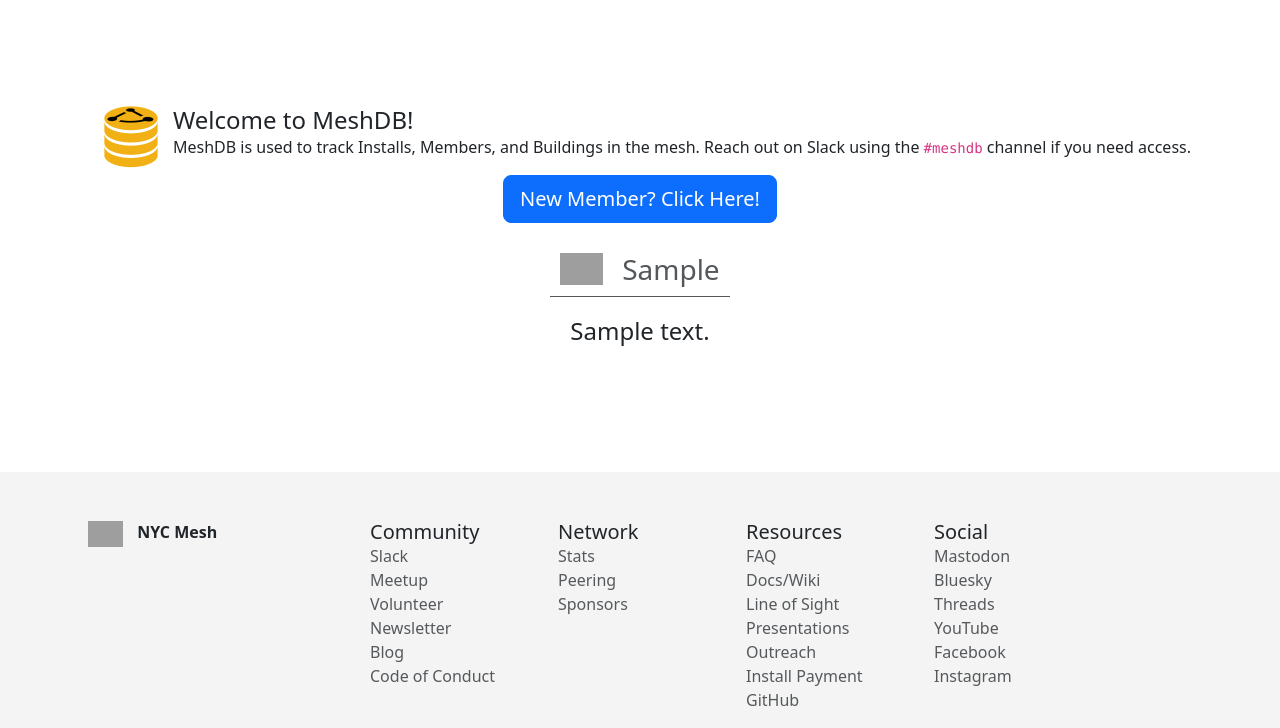
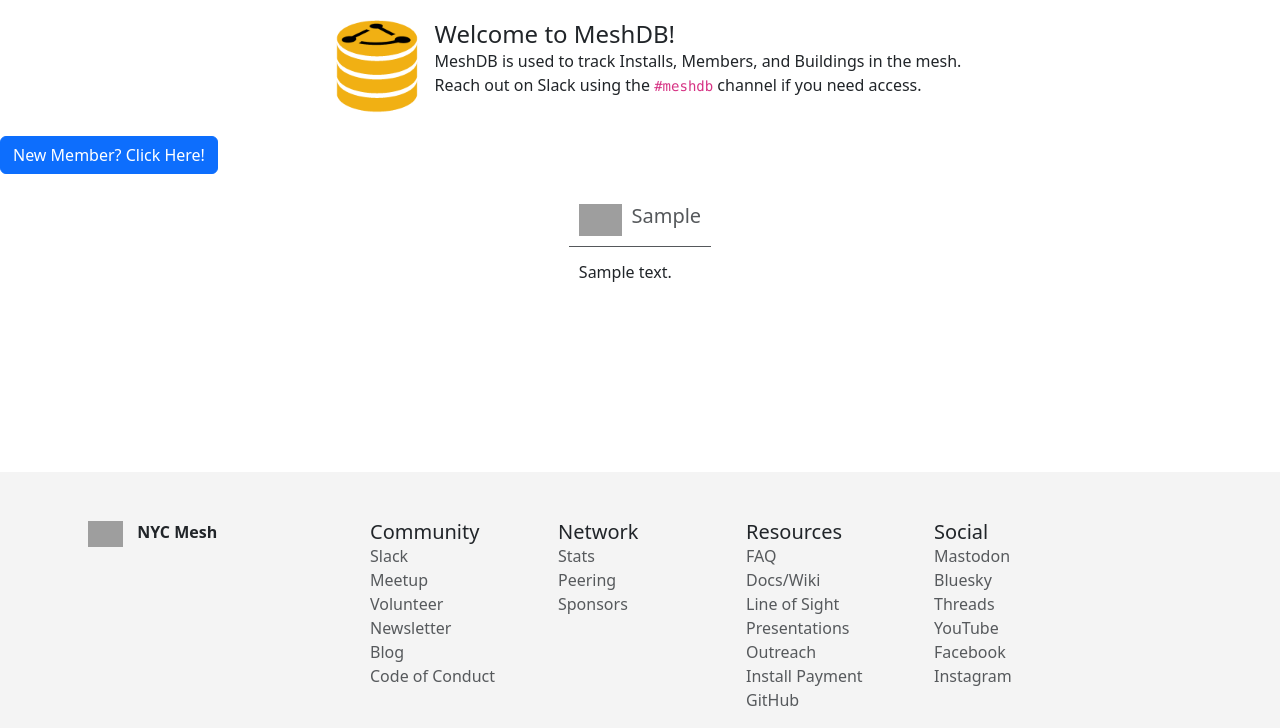
Before and after one commit to nycmeshnet/meshdb, a Django app: template src/meshweb/templates/meshweb/index.html in a window 1280 px wide. Shown: the part 72-800 px from the top of the page. Run offline with Django 4.2, Linux system fonts and the light colour scheme; the template is opened without the code that fills it: most values are stand-ins (such as "Sample title", 1, 10 or a date in 2020); grey boxes are pictures that could not be loaded.

Commit message:
more tweaks

```diff
--- a/src/meshweb/static/meshweb/styles.css
+++ b/src/meshweb/static/meshweb/styles.css
@@ -45,20 +45,16 @@
   display: none;
 }
 
-.mainContent {
-  display:flex;
-  width: 100%;
-  flex-grow: 1;
-  flex-direction: column;
-  padding: 20px;
+.joinButton {
+  display: flex;
   justify-content: center;
-  align-content:center;
 }
 
 .meshDbHeader {
   display:flex;
   flex-direction:row;
   justify-content: center;
+  padding: 20px;
 }
 
 .links {
@@ -90,7 +86,7 @@
 
 .toolListItem {
   display:flex;
-  padding: 20px;
+  padding: 16px 10px;
 }
 
 .toolListItem a {
--- a/src/meshweb/templates/meshweb/index.html
+++ b/src/meshweb/templates/meshweb/index.html
@@ -52,39 +52,39 @@
       </div>
     </div>
   </nav>
-    <div class="mainContent">
     <div class="meshDbHeader">
       <img
         src="{% static 'meshweb/meshdb.png' %}"
-          height="64px"
+        height="96px"
         style="padding: 0 10px;"
       />
-        <div style="align-content: center;">
+      <div>
         <h4>Welcome to MeshDB!</h4>
         <p>
-            MeshDB is used to track Installs, Members, and Buildings in the mesh.
+          MeshDB is used to track Installs, Members, and Buildings in the mesh.<br>
           Reach out on Slack using the <code>#meshdb</code> channel if you need access.
         </p>
       </div>
     </div>
-      <div style="display:flex; justify-content: center;">
-        <a href="https://forms.nycmesh.net/en/join"><button type="button" class="btn btn-primary btn-lg">New Member? Click Here!</button></a>
+    {% if not user.is_authenticated %}
+    <div>
+    <a href="https://forms.nycmesh.net/en/join"><button type="button" class="btn btn-primary">New Member? Click Here!</button></a>
     </div>
+    {% endif %}
     <div class="links">
       {% for category, tools in links.items %}
       <div class="toolList">
         <div class="toolListHeading">
           <img src="{% static category.0 %}" height="32px" style="padding: 0 10px 0 0;"/>
-            <h3>{{ category.1 }}</h3>
+          <h5>{{ category.1 }}</h5>
         </div>
         {% for link, description in tools %}
         <div class="toolListItem">
-          <a href={{ link }}><h4>{{ description }}<h4></a>
+        <a href={{ link }}><h6>{{ description }}</h6></a>
         </div>
         {% endfor %}
       </div>
       {% endfor %}
-      </div>
     </div>
   <script src="https://cdn.jsdelivr.net/npm/bootstrap@5.3.2/dist/js/bootstrap.bundle.min.js"
     integrity="sha384-C6RzsynM9kWDrMNeT87bh95OGNyZPhcTNXj1NW7RuBCsyN/o0jlpcV8Qyq46cDfL"
--- a/src/meshweb/views/index.py
+++ b/src/meshweb/views/index.py
@@ -22,7 +22,7 @@
             ("https://github.com/nycmeshnet/meshdb", "Source Code"),
             ("/api/v1/", "MeshDB Data API"),
             ("/api-docs/swagger/", "API Docs (Swagger)"),
-            ("/api-docs/redoc/", "API Dcos (Redoc)"),
+            ("/api-docs/redoc/", "API Docs (Redoc)"),
         ],
     }
     context = {"links": links, "logo": "meshweb/logo.svg"}
```
Lines whose indentation alone changed are shown as unchanged.
